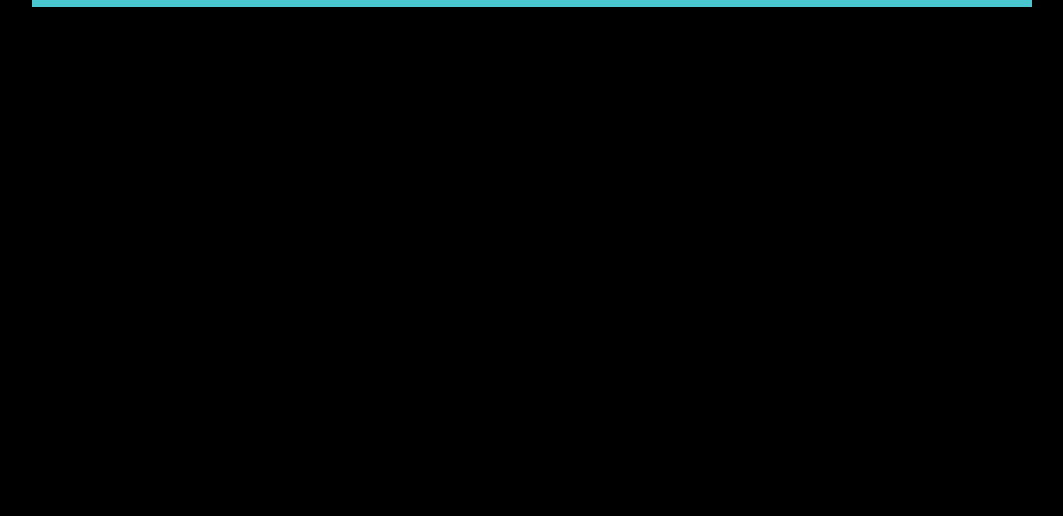
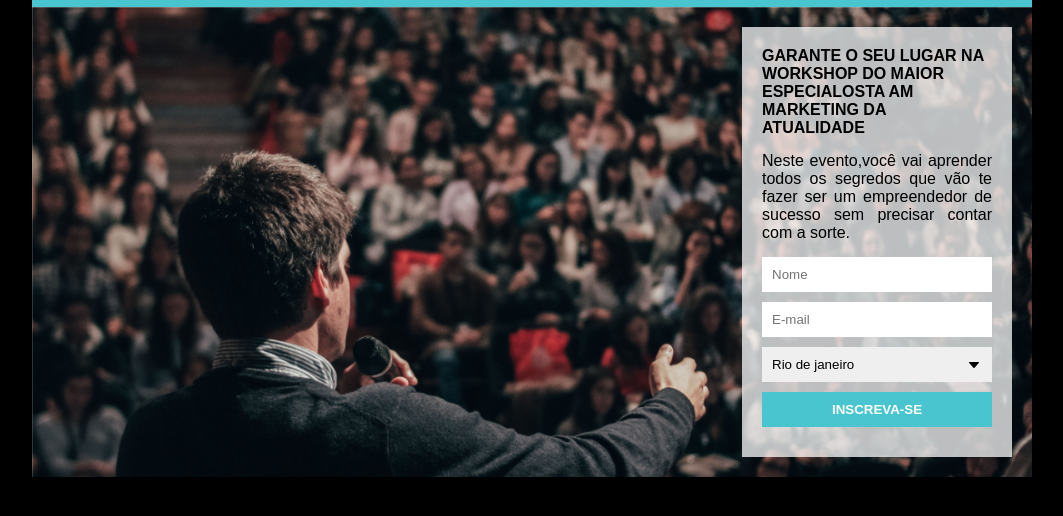
Before and after one commit to tiwcarlos/aulas-curso, a plain HTML site: page pagina-capturaM/index.html in a window 1280 px wide. Shown: the part 44-560 px from the top of the page, without its empty margins (108-1171 px from the left). Drawn offline with Linux system fonts and the light colour scheme.

Commit message:
estilização da section  e do formconteiner

```diff
--- a/pagina-capturaM/css/style.css
+++ b/pagina-capturaM/css/style.css
@@ -24,3 +24,54 @@ header{
     font-size: 26px;
     text-transform: uppercase;
 }
+section{
+    padding: 20px;
+    background-image: url('../imagens/people.jpg');
+    background-size: cover;
+    overflow: hidden;
+}
+
+section p{
+    text-align: justify;
+}
+
+section h2{
+    text-transform: uppercase;
+    font-size: 16px;
+}
+
+.mb{
+    margin-bottom: 15px;
+}
+.formconteiner{
+    max-width: 230px;
+    background-color: #ffffffbb;
+    padding: 20px;
+    float: right;
+}
+
+input, select{
+    width: 100%;
+    box-sizing: border-box;
+    border:none;
+    margin-bottom: 10px;
+    padding: 10px;
+}
+/* modificando um elemento html pelo type dele */
+input[type="submit"]{
+    background-color: #48C5CE;
+    color: #FFF;
+    font-weight: bold;
+}
+
+select{
+    appearance: none;
+    -moz-appearance: none;
+    -webkit-appearance: none;
+
+
+    background-image: url('../imagens/arrow.jpg');
+    background-repeat: no-repeat;
+
+    background-position: calc(100% - 10px)center;
+}
--- a/pagina-capturaM/index.html
+++ b/pagina-capturaM/index.html
@@ -12,6 +12,23 @@
         <header>
             <h1 class="title">participe do workshop que vai mudar o seu negócio</h1>
         </header>
+        <section>
+            <div class="formconteiner">
+                <h2 class="mb">garante o seu lugar na workshop do maior especialosta am marketing da atualidade</h2>
+                <p class="mb">Neste evento,você vai aprender todos os segredos que vão te fazer ser um empreendedor de sucesso sem precisar contar com a sorte.</p>
+                <form action="">
+                   <input type="text" id="name" name="name"placeholder="Nome" required>
+                   <input type="pass" id="email" name="email"placeholder="E-mail" required>
+                   <select name="place" id="">
+                       <option value="rj">Rio de janeiro</option>
+                       <option value="sp">São paulo</option>
+                       <option value="mg">Minas Gerais</option>
+                       <option value="es">Espirito santo</option>
+                   </select>
+                   <input type="submit" value="INSCREVA-SE" >
+                </form>
+            </div>
+        </section>
     </div>
 </body>
 </html>
```
